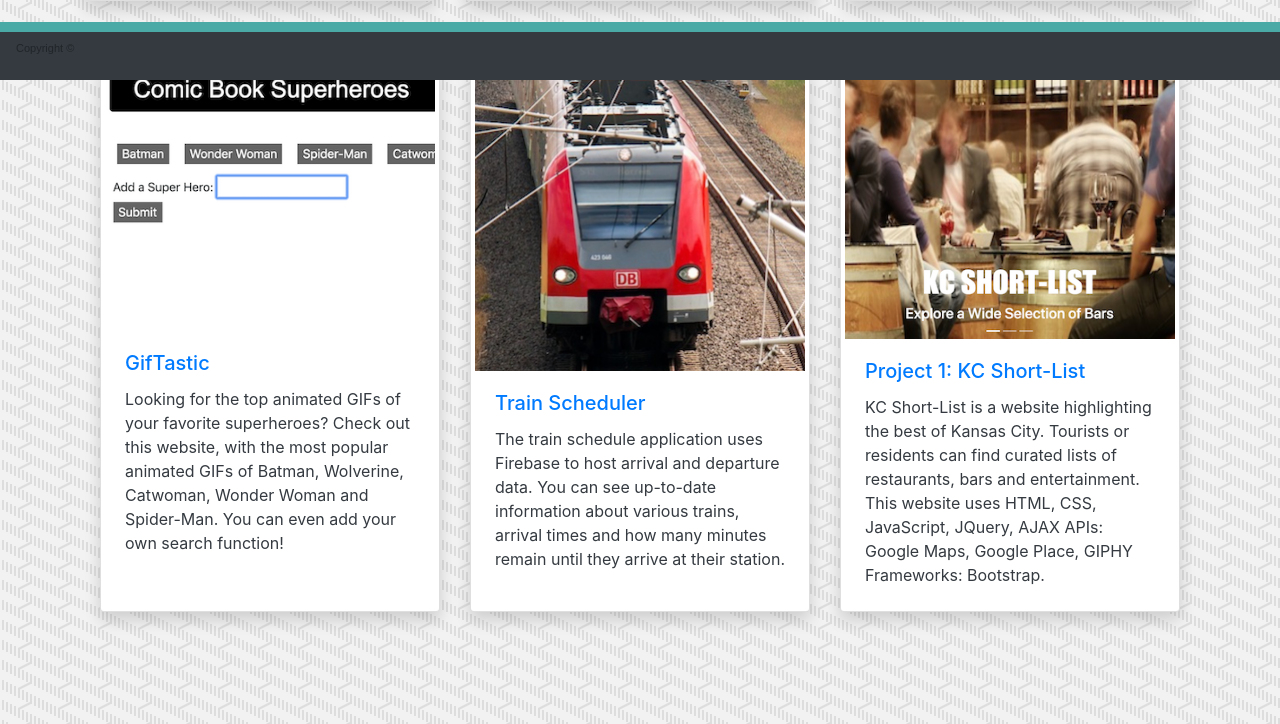
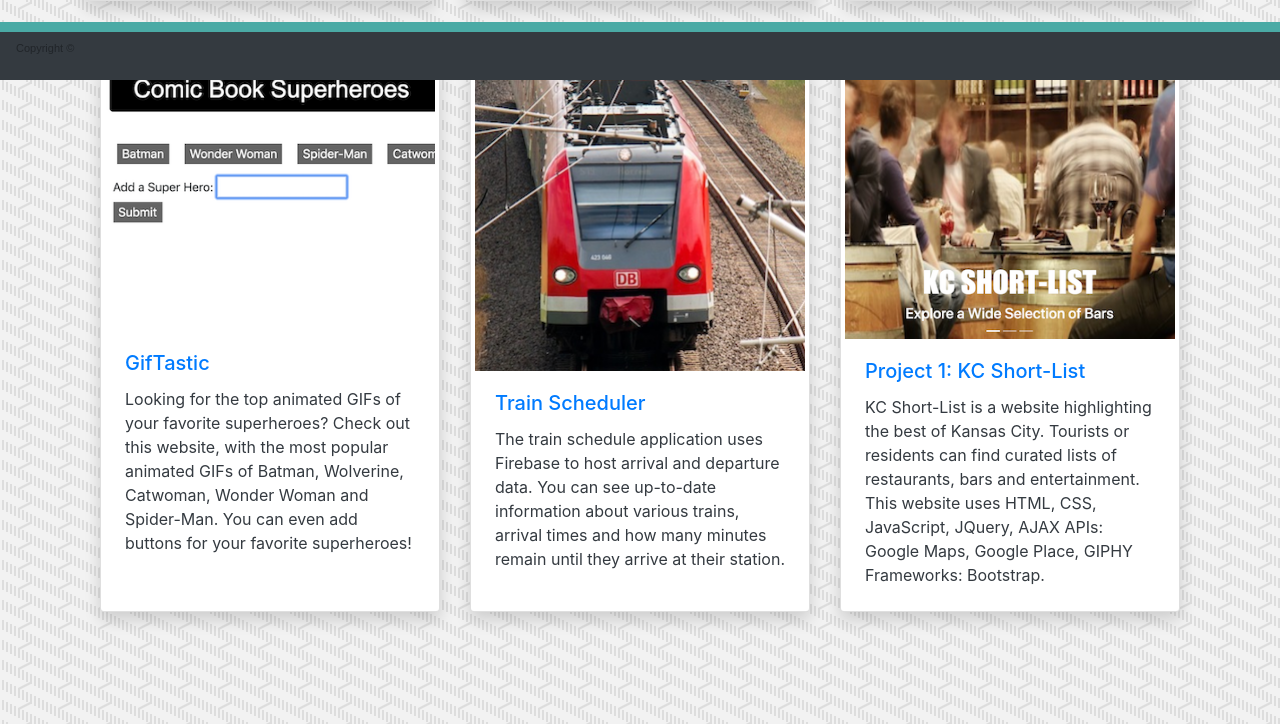
Before and after one commit to pdlampe/Bootstrap-Portfolio, a plain HTML site: page portfolio.html in a window 1280 px wide. Shown: the part 720-1444 px from the top of the page. Drawn offline with nearby package versions, Linux system fonts and the light colour scheme.

Commit message:
updated description

```diff
--- a/portfolio.html
+++ b/portfolio.html
@@ -94,8 +94,8 @@
                             <h5 class="card-title">GifTastic</h5>
                             <p class="card-text text-dark">Looking for the top animated GIFs of your favorite
                                 superheroes? Check out this website, with the most popular animated GIFs of Batman,
-                                Wolverine, Catwoman, Wonder Woman and Spider-Man. You can even add your own search
-                                function! </p>
+                                Wolverine, Catwoman, Wonder Woman and Spider-Man. You can even add buttons for your
+                                favorite superheroes! </p>
                         </div>
                     </a>
                 </div>
```
